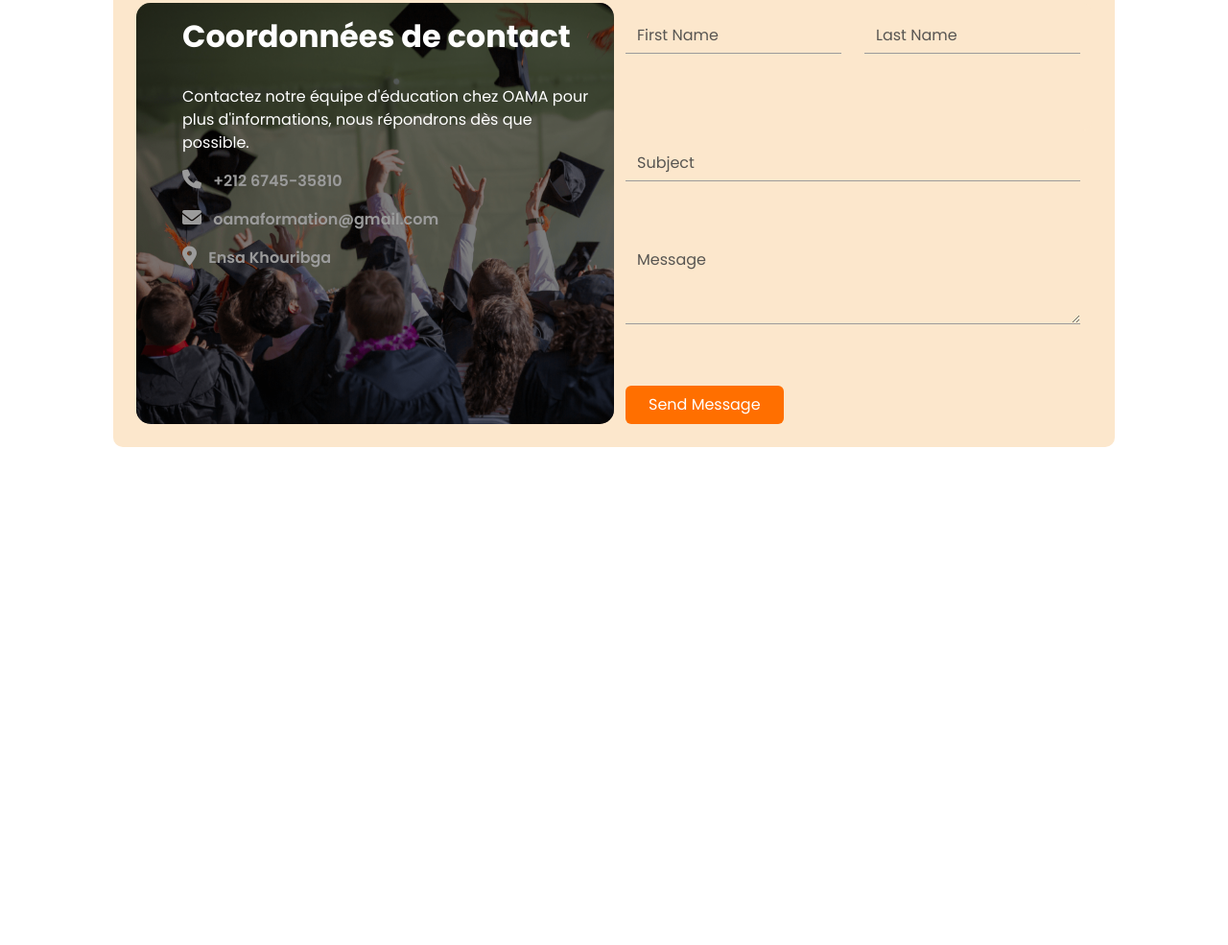
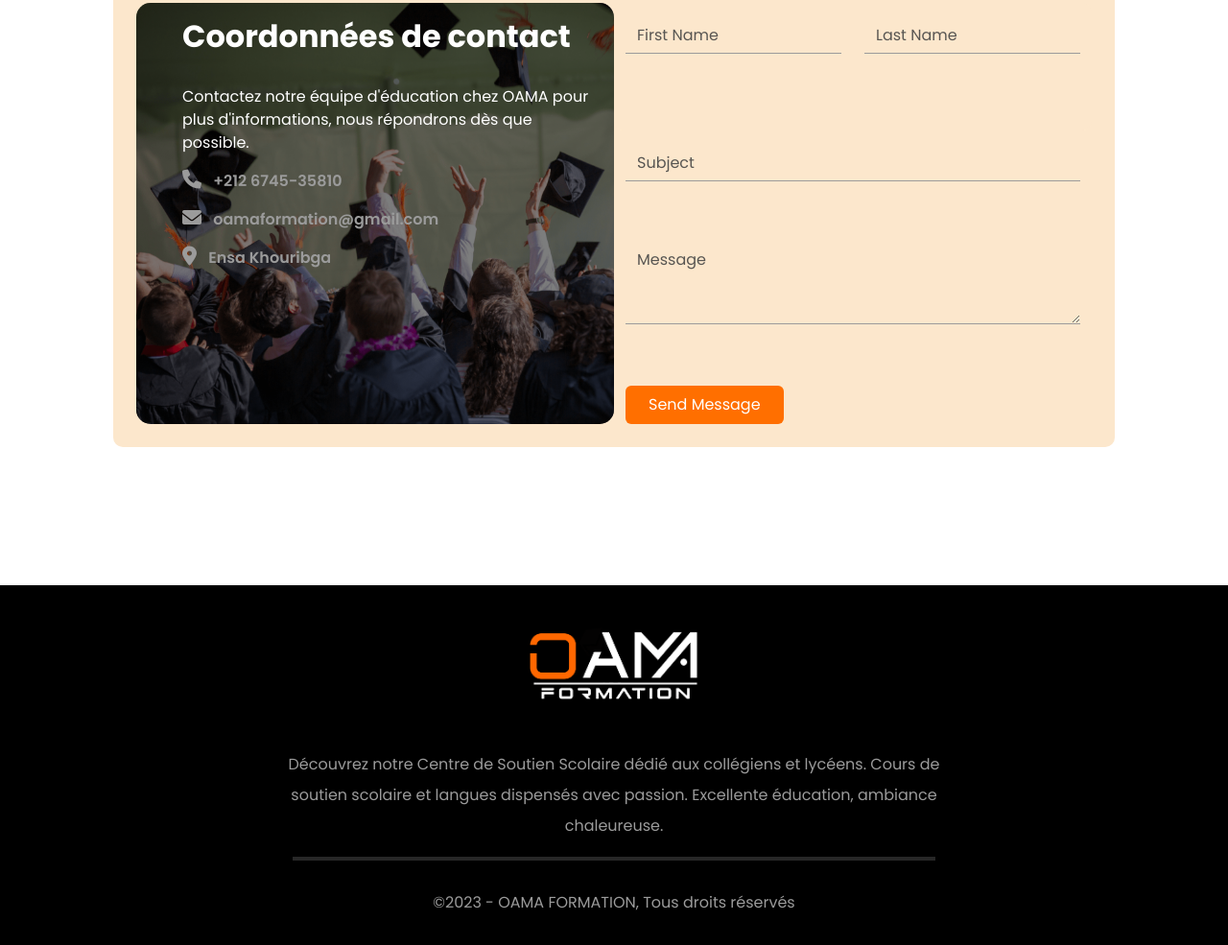
Before and after one commit to FatihMedAmine/oamaFormation, a plain HTML site: page index.html in a window 1280 px wide. Shown: the part 3480-4465 px from the top of the page at 96% size. Before the commit the page ends 4090 px from the top, so only its background shows below. Drawn offline with nearby package versions, Linux system fonts and the light colour scheme.

Commit message:
page index finished

```diff
--- a/css/main.css
+++ b/css/main.css
@@ -6,6 +6,7 @@
   --main-color: #ff6f00;
   --p-color: #9b9b9b;
   --white-color: #fff;
+  --rose-color: #fce7cc;
   --main-paddding: 2rem;
   --padding-section: 6rem;
   --main-transition: all 0.3s linear;
@@ -222,7 +223,7 @@
 }
 
 .faq .accordion-item .accordion-header .accordion-button {
-  background-color: #fce7cc;
+  background-color: var(--rose-color);
   color: #000;
   font-size: 1rem;
 }
@@ -252,7 +253,7 @@
 
 .prix .column h2 {
   display: inline-block;
-  background-color: #fce7cc;
+  background-color: var(--rose-color);
   padding: 0.2rem 1rem;
   border-radius: 15px;
   margin-bottom: 1rem;
@@ -273,7 +274,7 @@
 }
 
 .prix .column .btn {
-  background-color: #fce7cc;
+  background-color: var(--rose-color);
   color: var(--main-color);
   transition: var(--main-transition);
 }
@@ -309,7 +310,7 @@
 }
 
 .contact .row {
-  background-color: #fce7cc;
+  background-color: var(--rose-color);
   border-radius: 10px;
 }
 
@@ -349,7 +350,7 @@
 
 .contact .row form input,
 .contact .row form textarea {
-  background-color: #fce7cc;
+  background-color: var(--rose-color);
 }
 
 @media screen and (max-width: 768px) {
@@ -363,3 +364,36 @@
     border: 1px solid var(--main-color);
   }
 }
+
+/* footer */
+footer {
+  padding-bottom: 2rem;
+  background-color: black;
+}
+
+footer p {
+  color: var(--p-color);
+  font-size: 1rem;
+  line-height: 2;
+  padding: 0 12rem;
+}
+
+@media screen and (max-width: 768px) {
+  footer p {
+    padding: 0 ;
+  }
+
+}
+
+footer hr {
+  border: 2px solid var(--p-color);
+  width: 60%;
+  margin: 0 auto;
+  margin-bottom: 2rem;
+}
+
+footer .copyright {
+  color: var(--p-color);
+  font-size: 1rem;
+  text-align: center;
+}
--- a/index.html
+++ b/index.html
@@ -428,6 +428,25 @@
       </div>
     </div>
 
+    <!-- end contact -->
+    <!-- start footer -->
+    <footer>
+      <div class="container">
+        <div class="d-flex flex-column align-items-center">
+          <img src="pictures/logo.png" alt="" style="width: 15rem" />
+          <p class="text-center">
+            Découvrez notre Centre de Soutien Scolaire dédié aux collégiens et
+            lycéens. Cours de soutien scolaire et langues dispensés avec
+            passion. Excellente éducation, ambiance chaleureuse.
+          </p>
+          <hr/>
+          <div class="copyright">
+            &copy;2023 - OAMA FORMATION, Tous droits réservés
+          </div>
+        </div>
+      </div>
+    </footer>
+
     <!-- js bootstrap -->
 
     <script
```
